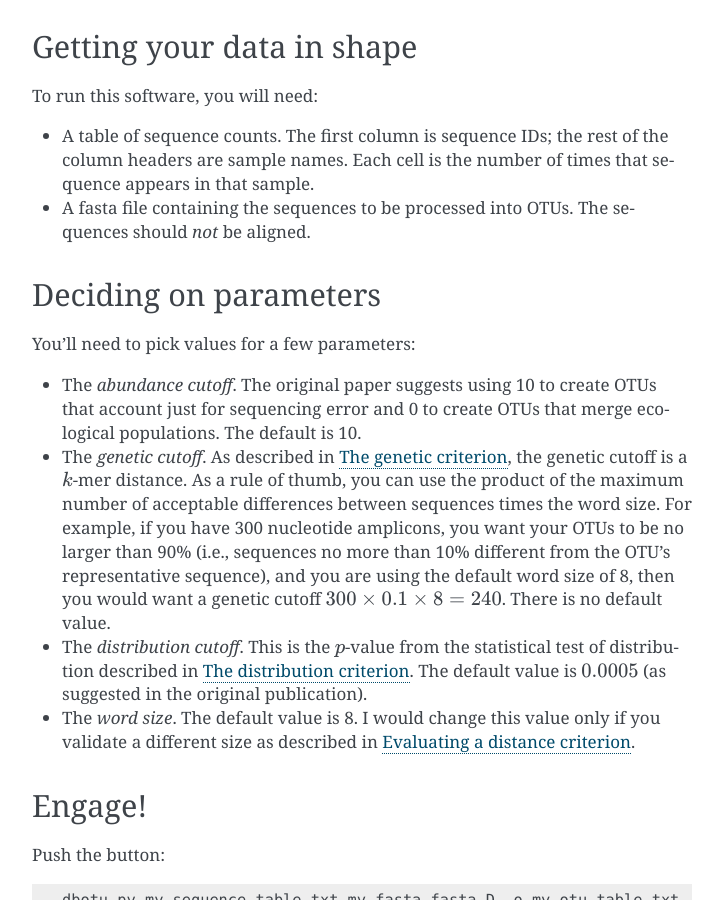
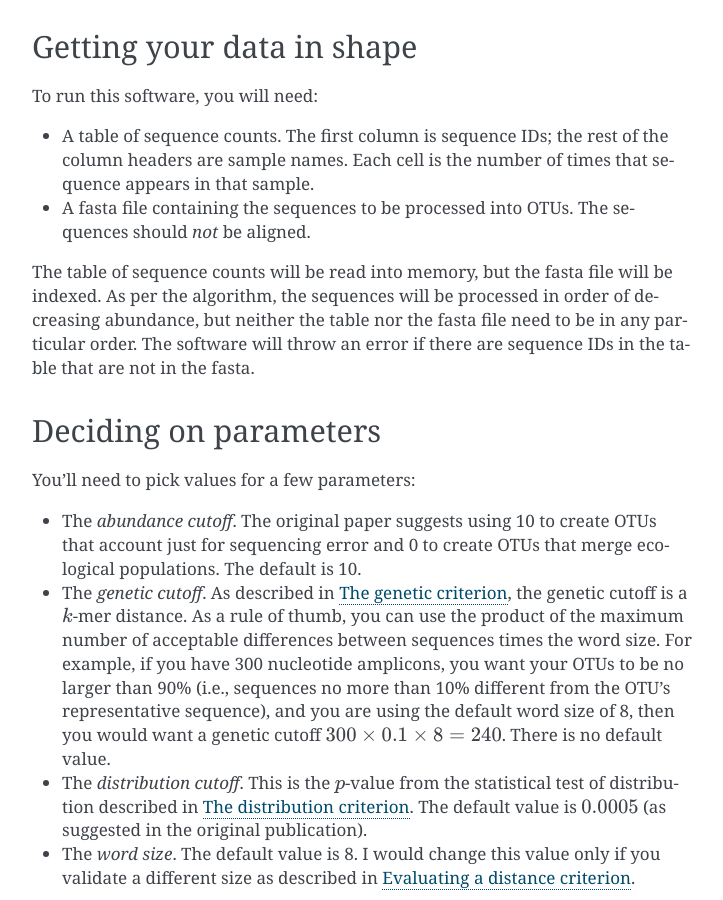
Before and after one commit to swo/dbotu3, a Sphinx documentation site: the page built from doc/source/getting-started.rst, in a window 1280 px wide and 900 px high, scrolled down 508 px. Shown: the whole window, without its empty margins (388-1111 px from the left). Built offline with Sphinx 7.4.7, drawn with Linux system fonts in a browser that asks for light colours.

Commit message:
deliberate checking of ids

```diff
--- a/dbotu.py
+++ b/dbotu.py
@@ -163,6 +163,11 @@
         # get a list of the names of the sequences in order of their (decreasing) abundance
         self.seq_abunds = self.seq_table.sum(axis=1).sort_values(ascending=False)
 
+        # check that all sequence IDs in the table are in the fasta
+        missing_ids = [seq_id for seq_id in self.seq_abunds.index if seq_id not in self.records]
+        if len(missing_ids) > 0:
+            raise RuntimeError("{} sequence IDs found in the sequence table but not in the fasta: {}".format(len(missing_ids), missing_ids))
+
         # initialize OTU information
         self.otus = []
 
--- a/doc/source/getting-started.rst
+++ b/doc/source/getting-started.rst
@@ -30,6 +30,12 @@
   sequence appears in that sample.
 - A fasta file containing the sequences to be processed into OTUs. The
   sequences should *not* be aligned.
+
+The table of sequence counts will be read into memory, but the fasta file
+will be indexed. As per the algorithm, the sequences will be processed in
+order of decreasing abundance, but neither the table nor the fasta file need
+to be in any particular order. The software will throw an error if there are
+sequence IDs in the table that are not in the fasta.
 
 Deciding on parameters
 ======================
```
Also changed, not shown: 1 other file.
